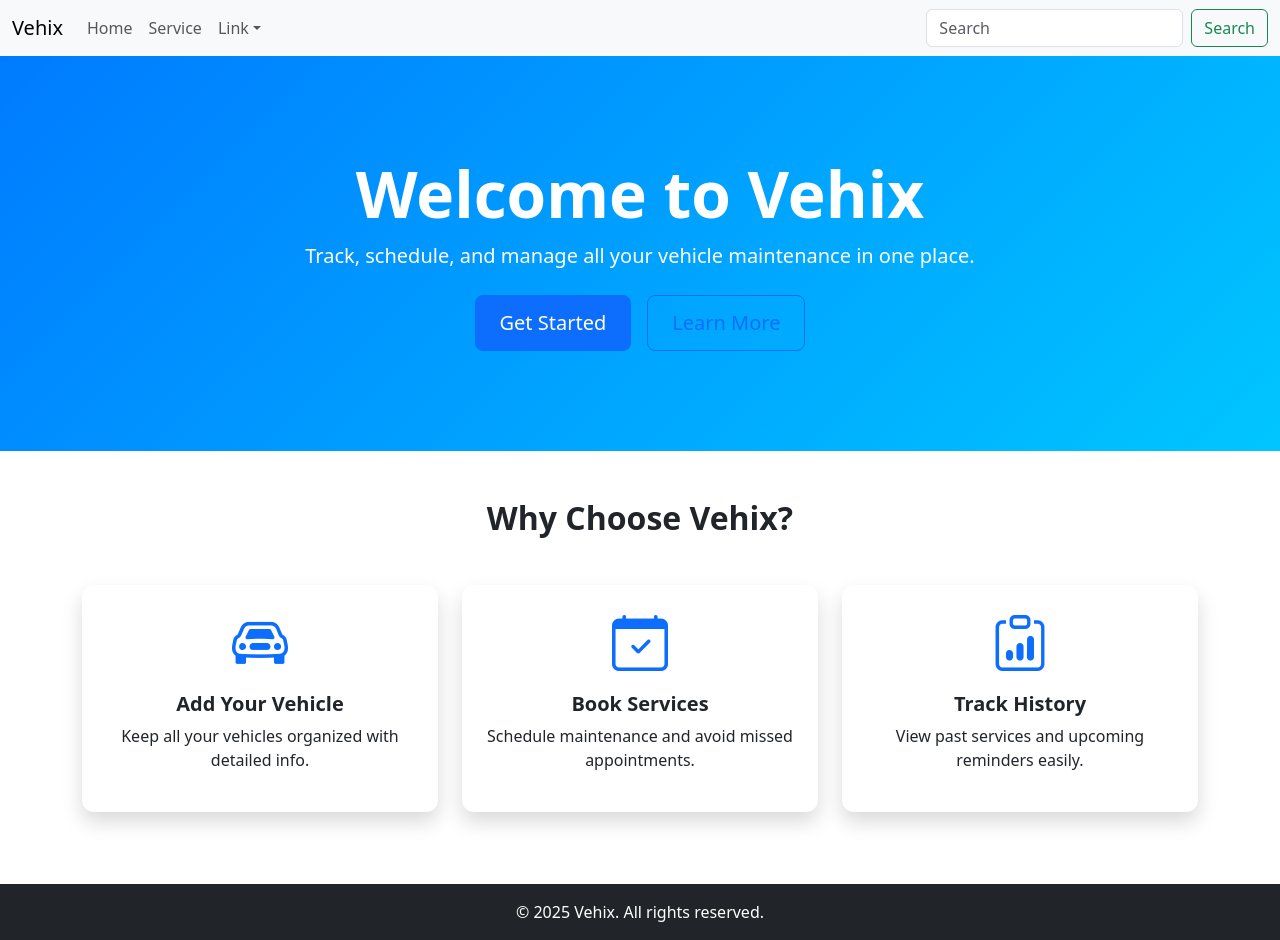
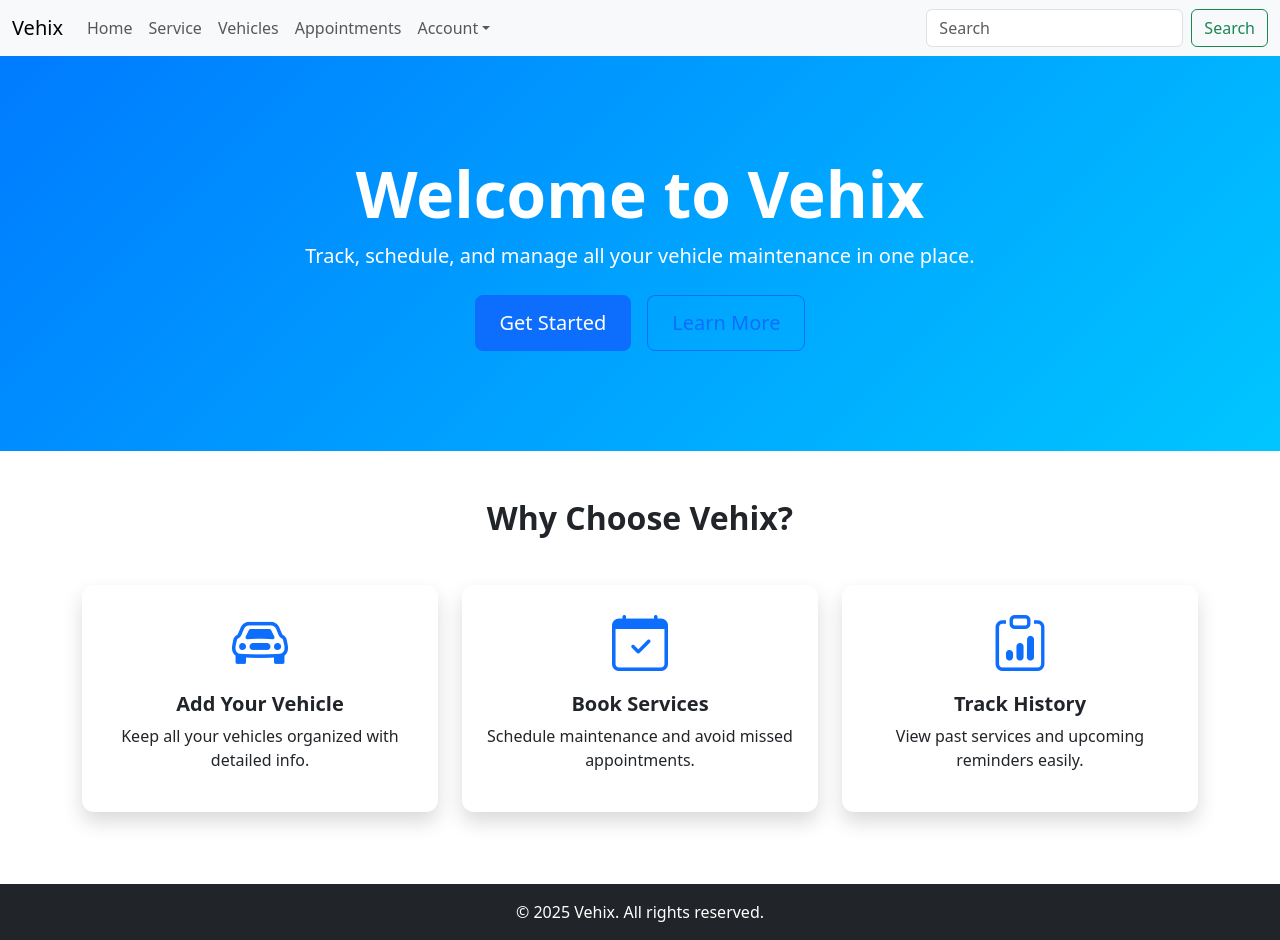
Before and after one commit to ShawindiDinuruvani/vehix, a React (Create React App) app: page / in a window 1280 px wide. Built offline with nearby package versions, Linux system fonts and the light colour scheme; the HTML template or start-up script is replaced by a standard one.

Commit message:
refactor:link nav bar

```diff
--- a/src/components/Navbar.jsx
+++ b/src/components/Navbar.jsx
@@ -1,17 +1,13 @@
 import React from "react";
-import Button from "react-bootstrap/Button";
-import Container from "react-bootstrap/Container";
-import Form from "react-bootstrap/Form";
-import Nav from "react-bootstrap/Nav";
-import Navbar from "react-bootstrap/Navbar";
-import NavDropdown from "react-bootstrap/NavDropdown";
+import { Button, Container, Form, Nav, Navbar, NavDropdown } from "react-bootstrap";
+import { Link } from "react-router-dom"; // ✅ must be imported
 
 const NavbarComponent = () => {
   return (
     <Navbar expand="lg" className="bg-body-tertiary">
       <Container fluid>
-        {/* Just text instead of <Vehix /> */}
-        <Navbar.Brand href="#">Vehix</Navbar.Brand>
+        <Navbar.Brand as={Link} to="/">Vehix</Navbar.Brand>
+
         <Navbar.Toggle aria-controls="navbarScroll" />
         <Navbar.Collapse id="navbarScroll">
           <Nav
@@ -19,17 +15,19 @@ const NavbarComponent = () => {
             style={{ maxHeight: "100px" }}
             navbarScroll
           >
-            <Nav.Link href="#action1">Home</Nav.Link>
-            <Nav.Link href="#action2">Service</Nav.Link>
-            <NavDropdown title="Link" id="navbarScrollingDropdown">
-              <NavDropdown.Item href="#action3">Signin</NavDropdown.Item>
-              <NavDropdown.Item href="#action4">Signup</NavDropdown.Item>
+            <Nav.Link as={Link} to="/">Home</Nav.Link>
+            <Nav.Link as={Link} to="/service">Service</Nav.Link>
+            <Nav.Link as={Link} to="/vehicles">Vehicles</Nav.Link>
+            <Nav.Link as={Link} to="/appoinments">Appointments</Nav.Link>
+
+            <NavDropdown title="Account" id="navbarScrollingDropdown">
+              <NavDropdown.Item as={Link} to="/login">Signin</NavDropdown.Item>
+              <NavDropdown.Item as={Link} to="/signup">Signup</NavDropdown.Item>
               <NavDropdown.Divider />
-              <NavDropdown.Item href="#action5">
-                Something else here
-              </NavDropdown.Item>
+              <NavDropdown.Item href="#">Something else here</NavDropdown.Item>
             </NavDropdown>
           </Nav>
+
           <Form className="d-flex">
             <Form.Control
               type="search"
```
